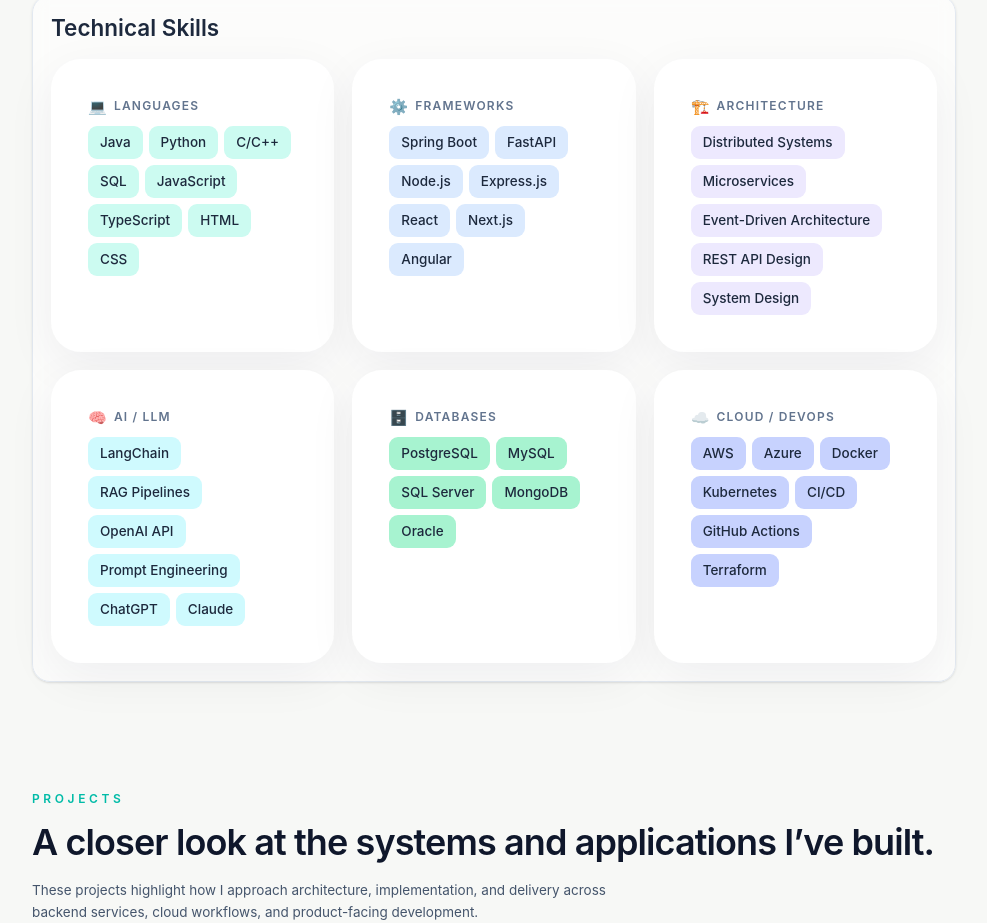
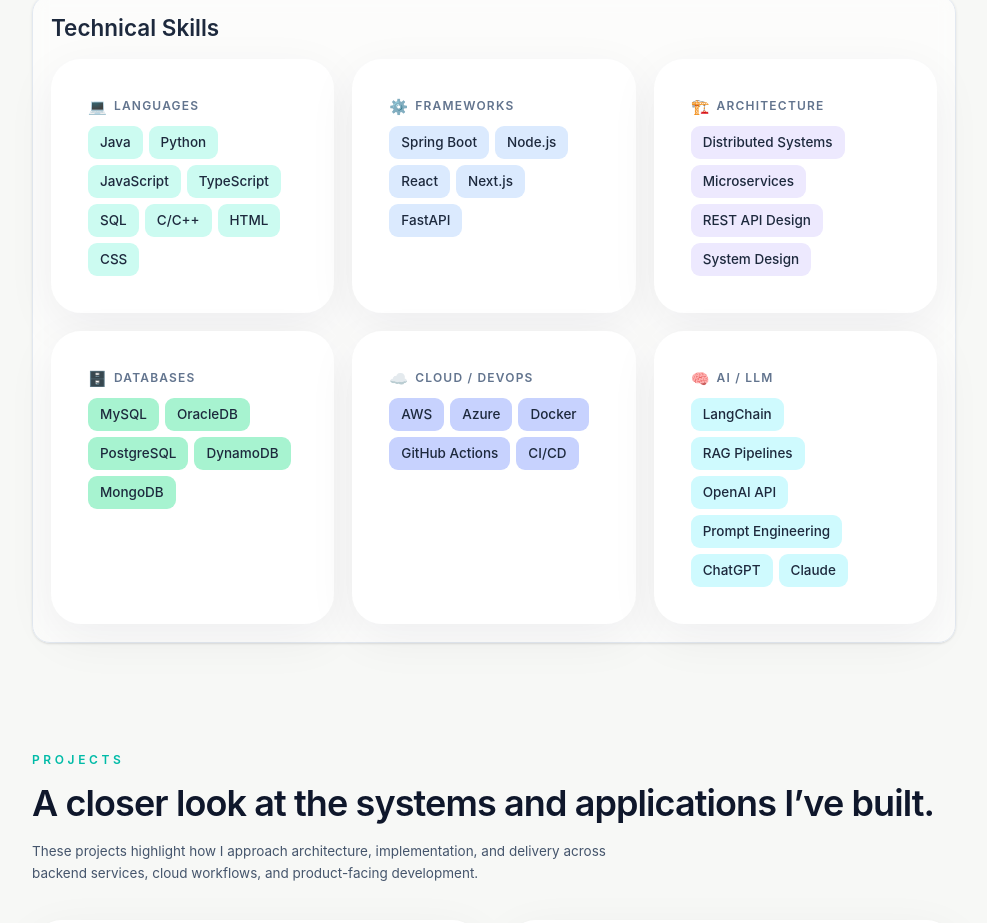
Before and after one commit to sahithireddys/sahithireddys.github.io, a React (Vite) app: page / in a window 1280 px wide. Shown: the part 4215-5138 px from the top of the page, without its empty margins (146-1133 px from the left). Built offline with nearby package versions, Linux system fonts and the light colour scheme.

Commit message:
Update skills list with reordered items and AI section
Reordered programming languages and frameworks, added AI/LLM section back.

```diff
--- a/src/data/skills.js
+++ b/src/data/skills.js
@@ -23,10 +23,10 @@ export const skills = [
     items: [
       "Java",
       "Python",
-      "C/C++",
-      "SQL",
       "JavaScript",
       "TypeScript",
+      "SQL",
+      "C/C++",
       "HTML",
       "CSS",
     ],
@@ -36,12 +36,10 @@ export const skills = [
     emoji: "⚙️",
     items: [
       "Spring Boot",
-      "FastAPI",
       "Node.js",
-      "Express.js",
       "React",
       "Next.js",
-      "Angular",
+      "FastAPI",
     ],
   },
   {
@@ -50,9 +48,24 @@ export const skills = [
     items: [
       "Distributed Systems",
       "Microservices",
-      "Event-Driven Architecture",
       "REST API Design",
       "System Design",
+    ],
+  },
+  {
+    title: "Databases",
+    emoji: "🗄️",
+    items: ["MySQL", "OracleDB", "PostgreSQL",  "DynamoDB", "MongoDB"],
+  },
+  {
+    title: "Cloud / DevOps",
+    emoji: "☁️",
+    items: [
+      "AWS",
+      "Azure",
+      "Docker",
+      "GitHub Actions",
+      "CI/CD",
     ],
   },
   {
@@ -67,24 +80,6 @@ export const skills = [
       "Claude",
     ],
   },
-  {
-    title: "Databases",
-    emoji: "🗄️",
-    items: ["PostgreSQL", "MySQL", "SQL Server", "MongoDB", "Oracle"],
-  },
-  {
-    title: "Cloud / DevOps",
-    emoji: "☁️",
-    items: [
-      "AWS",
-      "Azure",
-      "Docker",
-      "Kubernetes",
-      "CI/CD",
-      "GitHub Actions",
-      "Terraform",
-    ],
-  },
 ];
 
 export const getColor = (index) => colors[index % colors.length];
```
